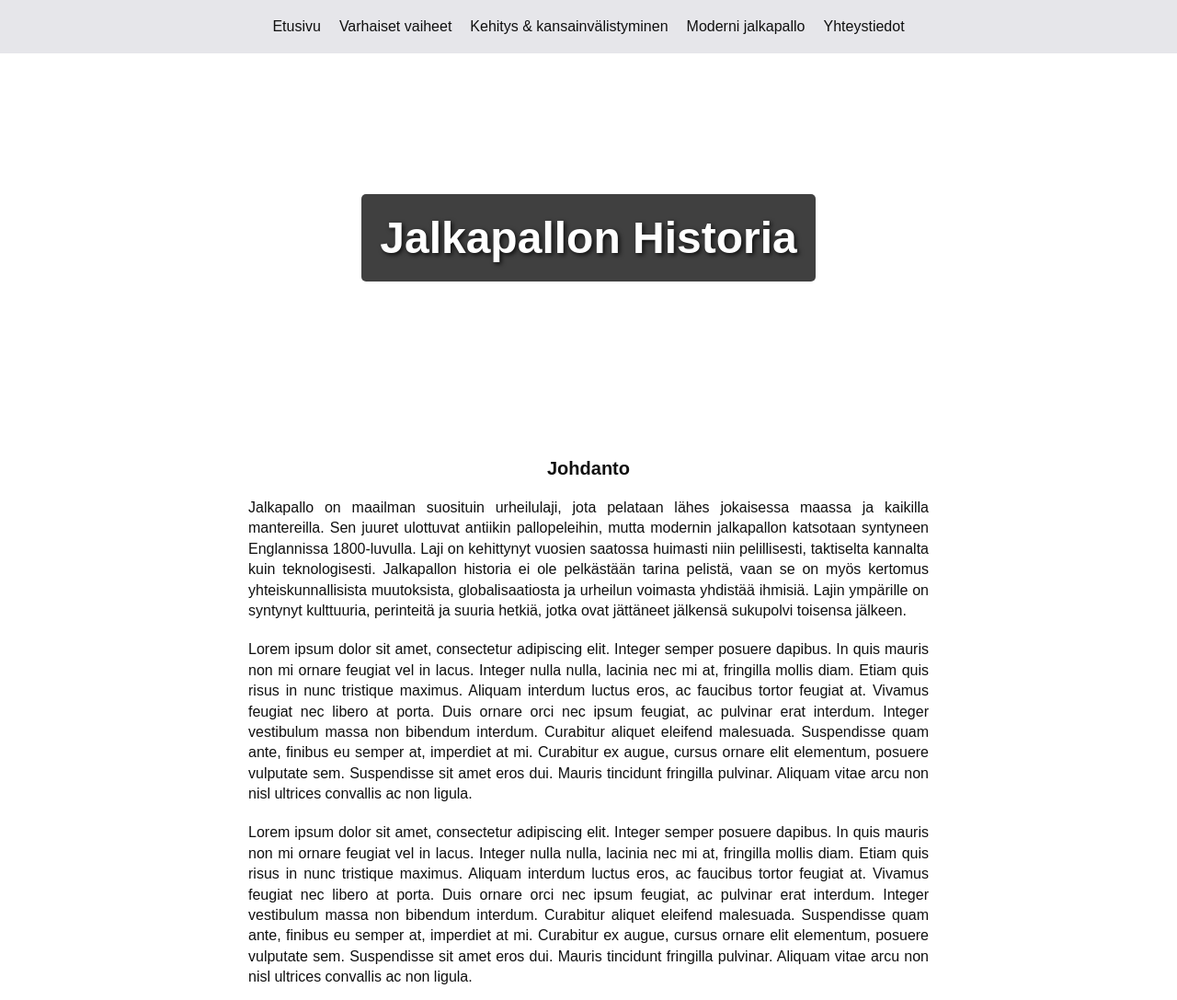
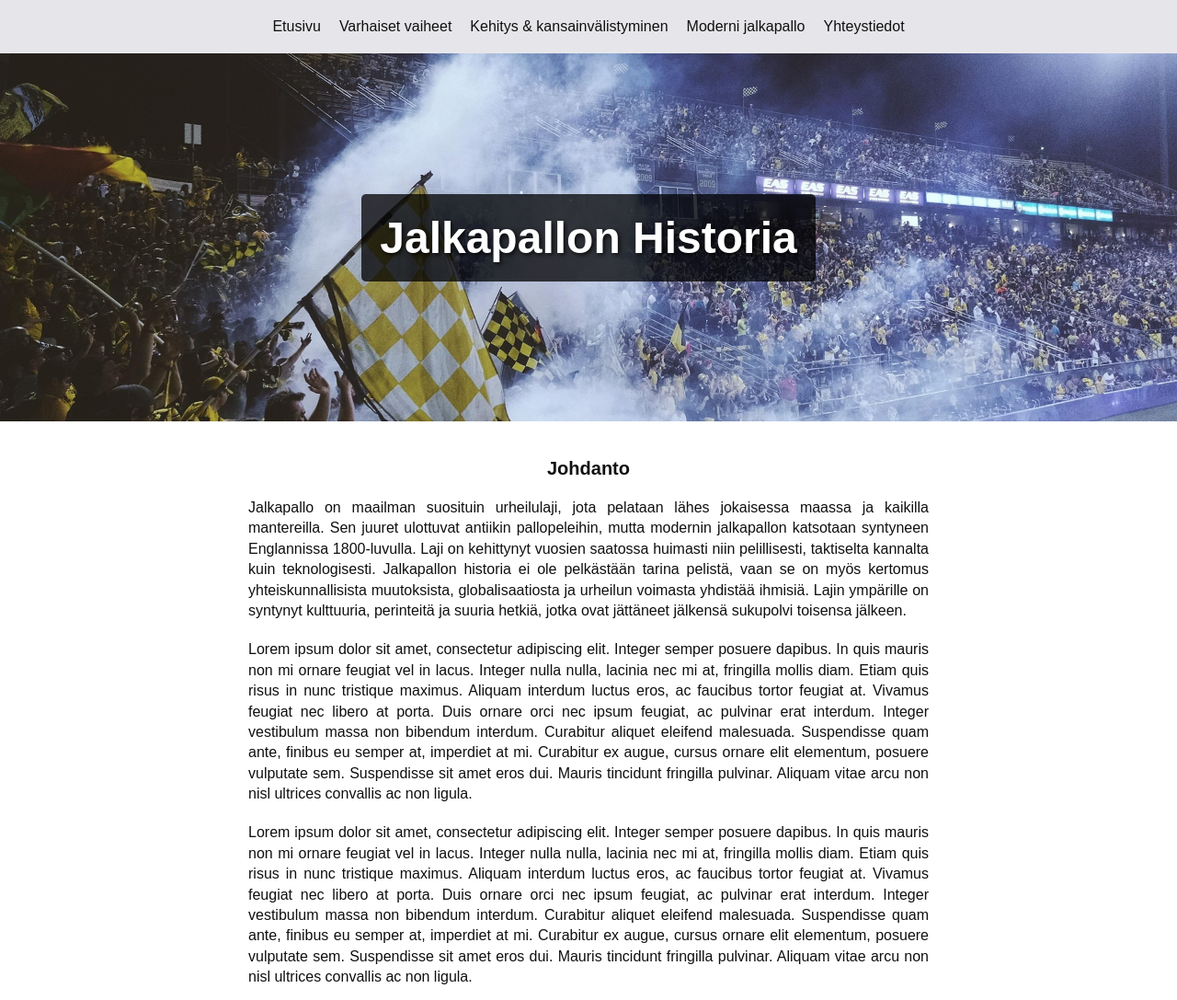
Before and after one commit to arttuei/webkayttoliittymat, a plain HTML site: page index.html in a window 1280 px wide. Shown: the top 1087 px of the page at 92% size. Drawn offline with Linux system fonts and the light colour scheme.

Commit message:
Taustakuvan viittaus

```diff
--- a/css/styles.css
+++ b/css/styles.css
@@ -64,7 +64,8 @@ header {
 }
 
 .hero {
-  background: url("sisalto/kuvat/taustakuva.jpg") no-repeat center center/cover;
+  background: url("../sisalto/kuvat/taustakuva.jpg") no-repeat center
+    center/cover;
   height: 50vh;
   display: flex;
   align-items: center;
```
